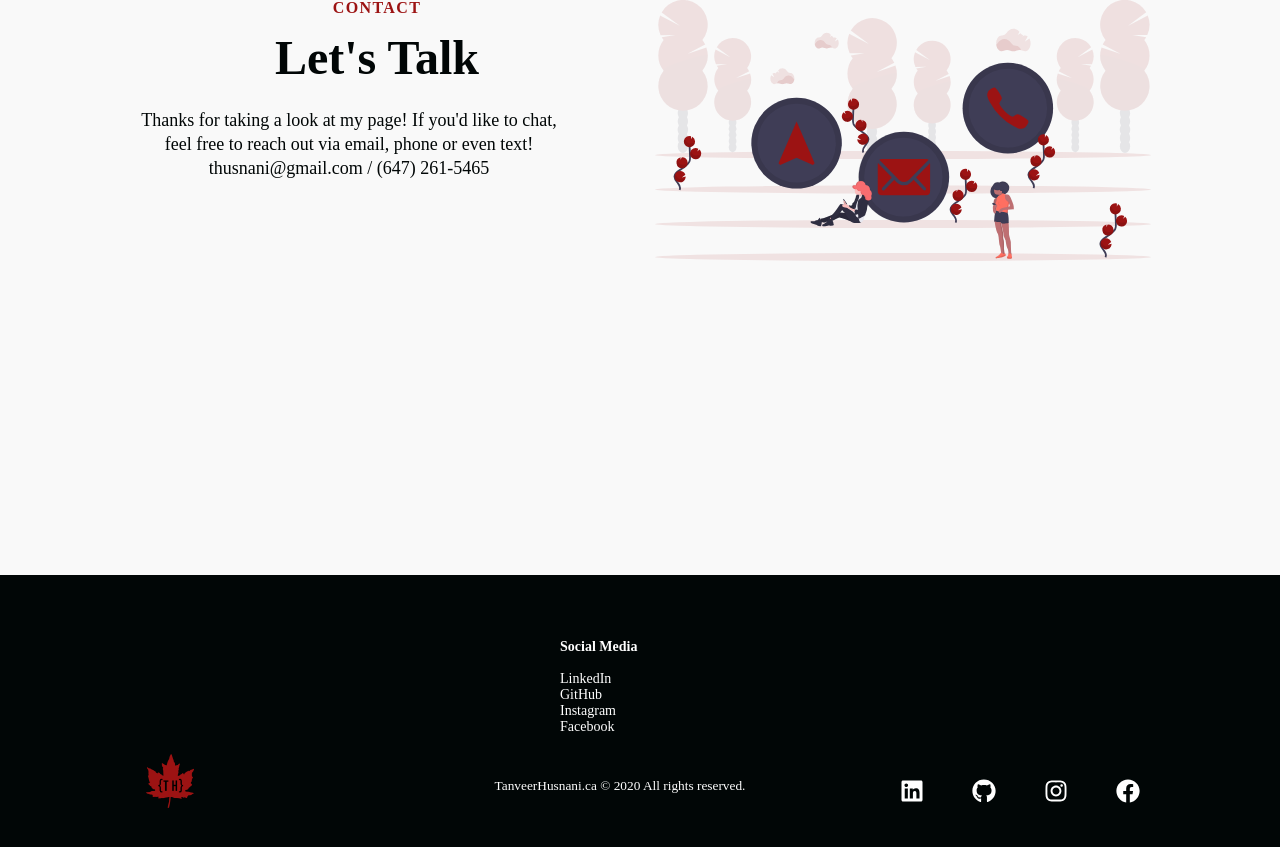
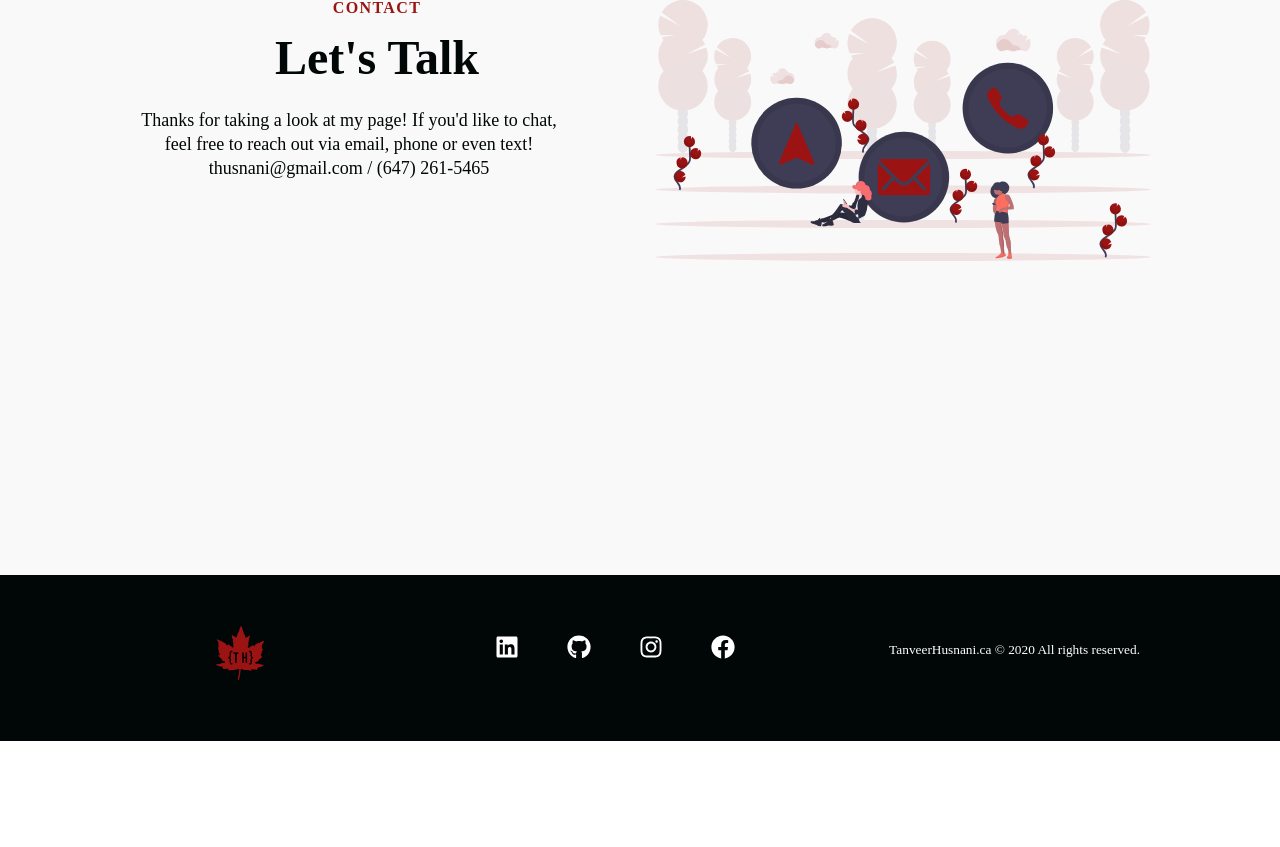
Before and after one commit to thusnani/tanveerhusnani, a React (Create React App) app: page / in a window 1280 px wide. Shown: the part 3665-4512 px from the top of the page. After the commit the page ends 4406 px from the top, so only its background shows below. Built offline with nearby package versions, Linux system fonts and the light colour scheme.

Commit message:
Changed footer

```diff
--- a/src/App.js
+++ b/src/App.js
@@ -8,7 +8,6 @@ import Home from './pages';
 
 class App extends Component {
 
-
   render() {
     return (
       <div className="App">
@@ -17,9 +16,6 @@ class App extends Component {
         </Router>
       </div>
     );
-
-
-
   }
 }
 
--- a/src/components/Footer/FooterElements.js
+++ b/src/components/Footer/FooterElements.js
@@ -81,7 +81,7 @@ export const SocialMediaWrap = styled.div`
     justify-content: space-between;
     align-items: center;
     max-width: 1100px:
-    margin: 40px aito 0 auto;
+    margin: 40px auto 0 auto;
 
     @media screen and (max-width: 820px) {
         flex-direction: column;
@@ -93,10 +93,10 @@ export const SocialLogo = styled(Link)`
     color: #fff;
     cursor: pointer;
     text-decoration: none;
-    font-size: 1.5rem;
     display: flex;
-    margin-bottom: 16px;
     font-weight: bold;
+    max-width: 240px;
+    justify-content: center;
 `
 export const ImageLogo = styled.img`
     width: 30%;
@@ -105,16 +105,19 @@ export const ImageLogo = styled.img`
     align-items: right;
 `
 
-export const WebsiteRights = styled.small`
-    color: #fff;
-    margin-bottom: 16px;
-`
+
 
 export const SocialIcons = styled.div`
     display: flex;
     justify-content: space-between;
     align-items: center;
     width: 240px;
+    margin-bottom: 16px;
+`
+
+export const WebsiteRights = styled.small`
+    color: #fff;
+    margin-bottom: 16px;
 `
 
 export const SocialIconLink = styled.a`
--- a/src/components/Footer/index.js
+++ b/src/components/Footer/index.js
@@ -28,7 +28,7 @@ const Footer = () => {
     return (
         <FooterContainer>
             <FooterWrap>
-                <FooterLinksContainer>
+                {/* <FooterLinksContainer>
                     <FooterLinksWrapper>
                         <FooterLinkItems>
                             <FooterLinkTitle>Social Media</FooterLinkTitle>
@@ -50,13 +50,12 @@ const Footer = () => {
                                 aria-label="Facebook">Facebook</FooterLink>
                         </FooterLinkItems>
                     </FooterLinksWrapper>
-                </FooterLinksContainer>
+                </FooterLinksContainer> */}
                 <SocialMedia>
                     <SocialMediaWrap>
                         <SocialLogo to='/' onClick={toggleHome}>
                             <ImageLogo src={logo} alt="logo" />
                         </SocialLogo>
-                        <WebsiteRights>TanveerHusnani.ca © {new Date().getFullYear()} All rights reserved.</WebsiteRights>
                         <SocialIcons>
                             <SocialIconLink
                                 href="https://www.linkedin.com/in/tanveerhusnani/"
@@ -64,8 +63,6 @@ const Footer = () => {
                                 aria-label="LinkedIn"
                             >
                                 <FaLinkedin />
-
-
                             </SocialIconLink>
                             <SocialIconLink
                                 href="https://github.com/thusnani/tanveerhusnani"
@@ -89,6 +86,8 @@ const Footer = () => {
                                 <FaFacebook />
                             </SocialIconLink>
                         </SocialIcons>
+                        <WebsiteRights>TanveerHusnani.ca © {new Date().getFullYear()} All rights reserved.
+                        </WebsiteRights>
                     </SocialMediaWrap>
                 </SocialMedia>
             </FooterWrap>
```
